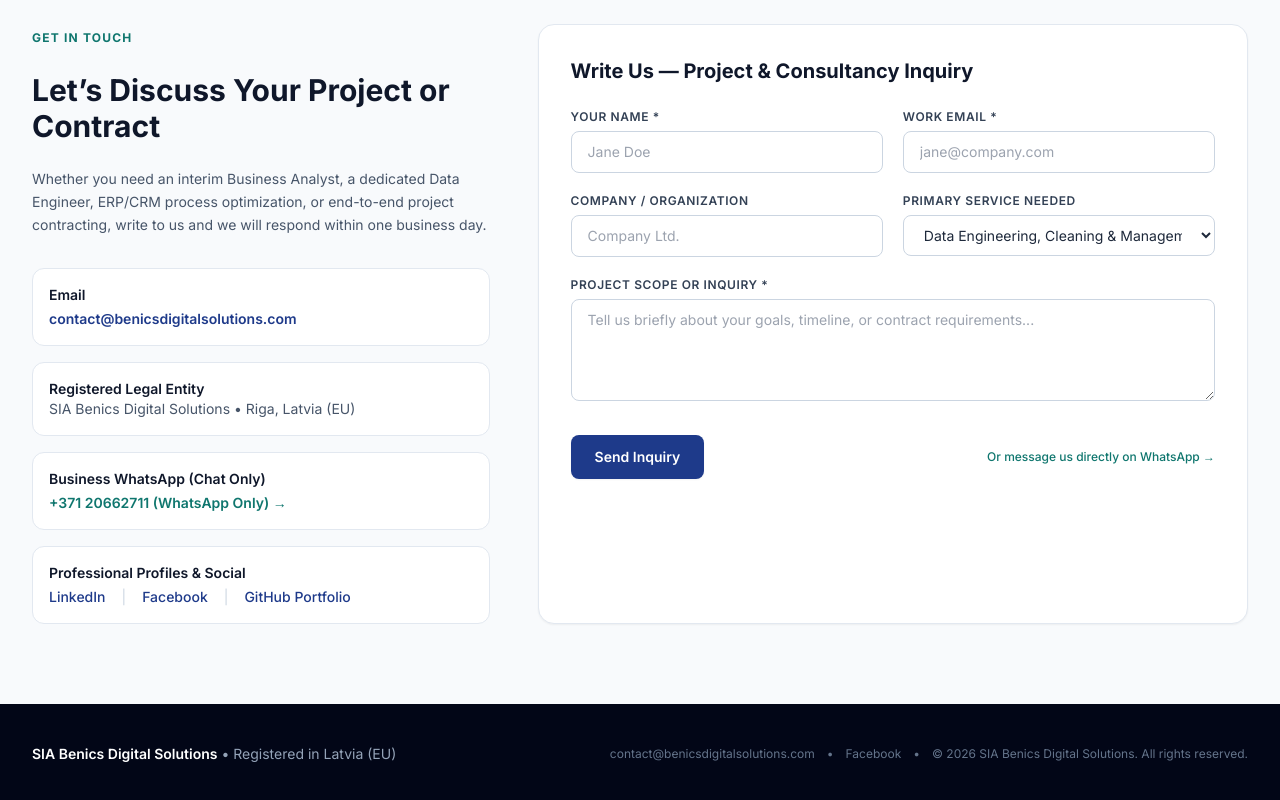
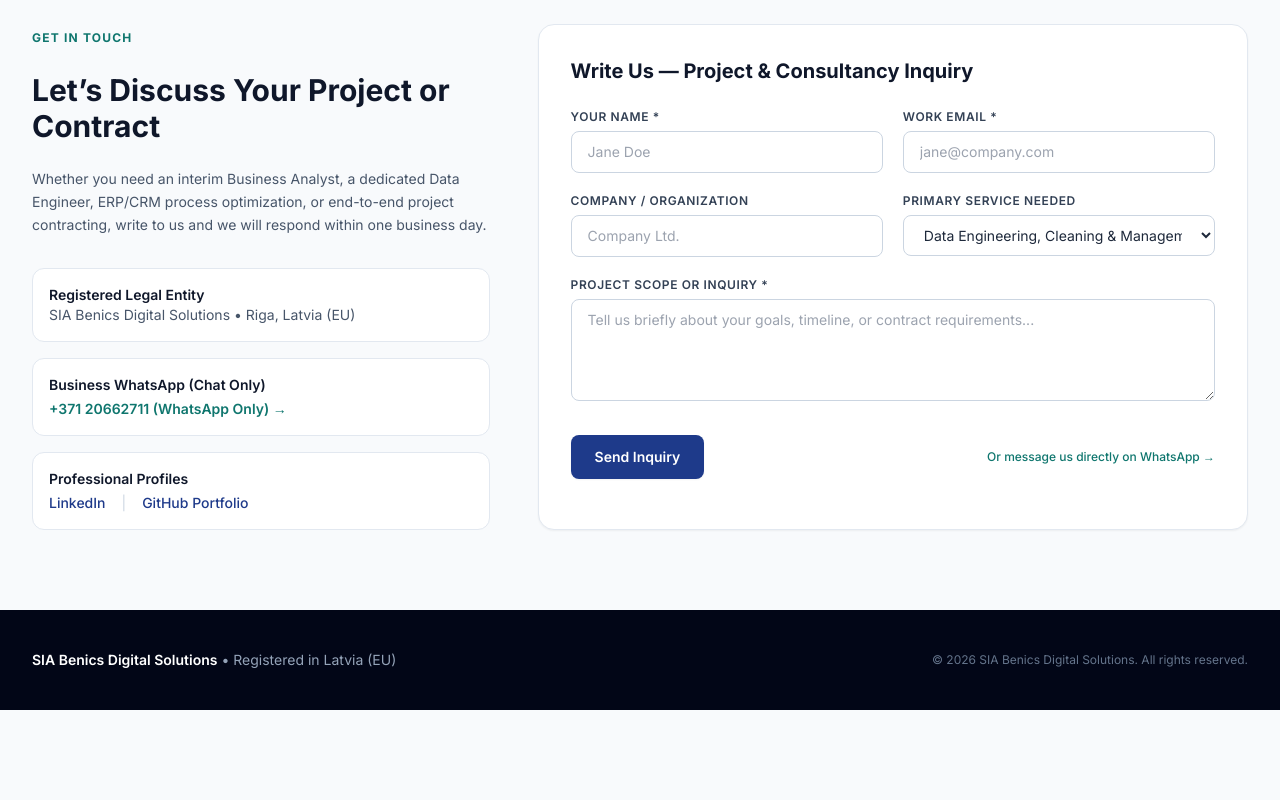
Before and after one commit to UgoHenry/benics-digital-solutions, a plain HTML site: page index.html in a window 1280 px wide. Shown: the part 3376-4176 px from the top of the page. After the commit the page ends 4086 px from the top, so only its background shows below. Drawn offline with nearby package versions, Linux system fonts and the light colour scheme.

Commit message:
Update index.html

```diff
--- a/index.html
+++ b/index.html
@@ -232,14 +232,6 @@
 
         <div class="space-y-4 pt-2 text-sm">
           <div class="p-4 rounded-xl bg-white border border-slate-200">
-            <div class="font-semibold text-slate-900">Email</div>
-            <div class="mt-1">
-              <a href="mailto:contact@benicsdigitalsolutions.com" class="text-blue-900 font-semibold hover:underline">
-                contact@benicsdigitalsolutions.com
-              </a>
-            </div>
-          </div>
-          <div class="p-4 rounded-xl bg-white border border-slate-200">
             <div class="font-semibold text-slate-900">Registered Legal Entity</div>
             <div class="text-slate-600">SIA Benics Digital Solutions • Riga, Latvia (EU)</div>
           </div>
@@ -252,11 +244,9 @@
             </div>
           </div>
           <div class="p-4 rounded-xl bg-white border border-slate-200">
-            <div class="font-semibold text-slate-900">Professional Profiles & Social</div>
-            <div class="flex flex-wrap gap-x-4 gap-y-1 mt-1">
+            <div class="font-semibold text-slate-900">Professional Profiles</div>
+            <div class="flex space-x-4 mt-1">
               <a href="https://linkedin.com/in/UgochukwuHenryEmenike" target="_blank" rel="noopener" class="text-blue-900 font-medium hover:underline">LinkedIn</a>
-              <span class="text-slate-300">|</span>
-              <a href="https://www.facebook.com/BenicsDigitalSolutions/" target="_blank" rel="noopener" class="text-blue-900 font-medium hover:underline">Facebook</a>
               <span class="text-slate-300">|</span>
               <a href="https://github.com/UgoHenry" target="_blank" rel="noopener" class="text-blue-900 font-medium hover:underline">GitHub Portfolio</a>
             </div>
@@ -327,12 +317,8 @@
       <div>
         <span class="text-white font-semibold">SIA Benics Digital Solutions</span> • Registered in Latvia (EU)
       </div>
-      <div class="flex flex-wrap items-center justify-center gap-x-3 gap-y-1 text-xs text-slate-500">
-        <a href="mailto:contact@benicsdigitalsolutions.com" class="hover:text-slate-300 transition">contact@benicsdigitalsolutions.com</a>
-        <span>•</span>
-        <a href="https://www.facebook.com/BenicsDigitalSolutions/" target="_blank" rel="noopener" class="hover:text-slate-300 transition">Facebook</a>
-        <span>•</span>
-        <span>© 2026 SIA Benics Digital Solutions. All rights reserved.</span>
+      <div class="text-xs text-slate-500">
+        © 2026 SIA Benics Digital Solutions. All rights reserved.
       </div>
     </div>
   </footer>
```
